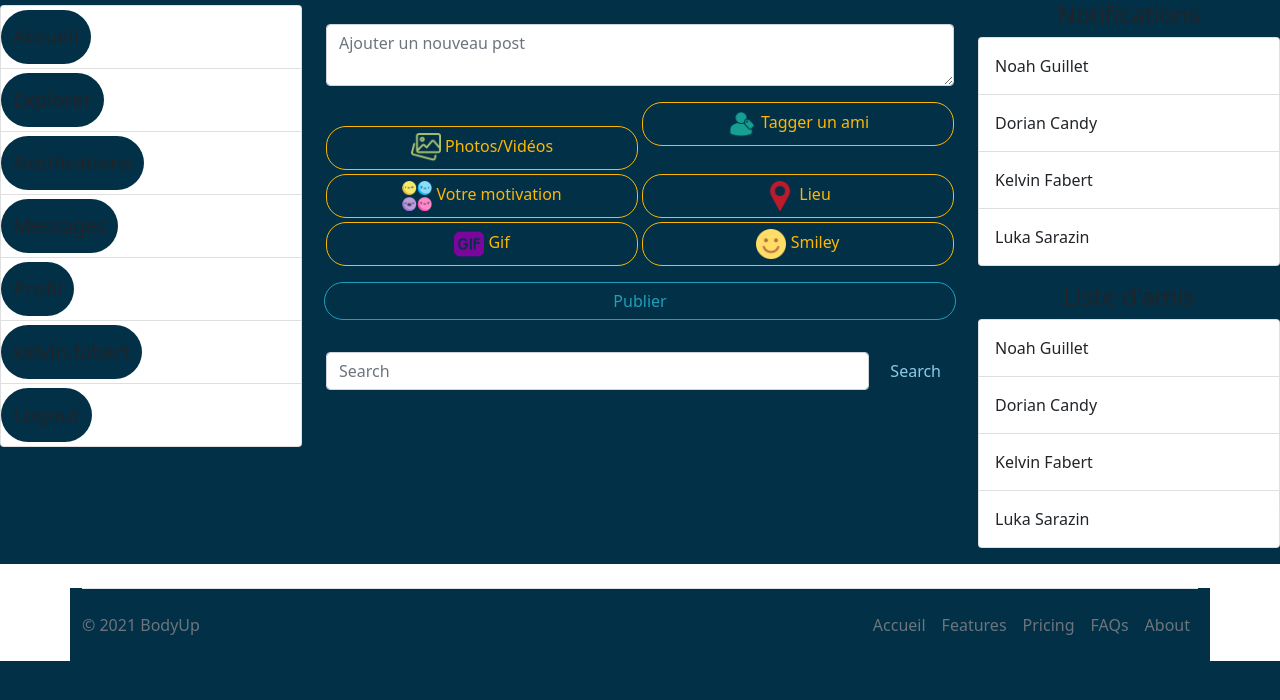
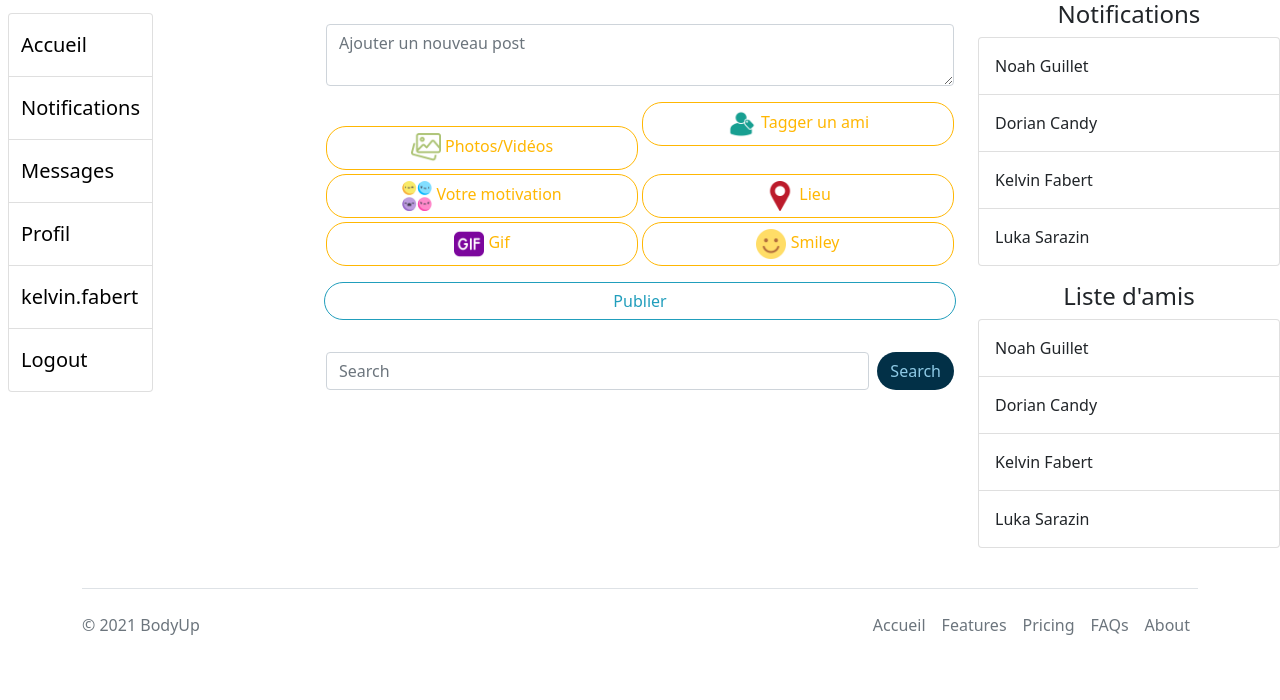
Before and after one commit to Kelvinfbt/mspr-wis2, a PHP site: page / in a window 1280 px wide. Shown: the top 700 px of the page. Run offline with PHP 8.4, Linux system fonts and the light colour scheme; the visitor is signed in with stand-in values (Sample User, id 1); data comes from the database, SQL or seed files in the repository.

Commit message:
update : color

```diff
--- a/src/scss/components/_sidebar.scss
+++ b/src/scss/components/_sidebar.scss
@@ -1,11 +1,11 @@
 #sidebar {
 
-  .site-brand {
+
     display: inline-block;
     text-decoration: none;
     color: white;
     padding: 0.5rem;
-  }
+
   ul {
     padding-left: 0;
     margin-top: 5px;
@@ -15,10 +15,12 @@
     li {
       padding: 4px 0;
 
+
       a {
         display: inline-block;
         text-decoration: none;
-        color: inherit;
+        color: black;
+        background-color: white;
         padding: .75rem;
         font-size: 20px;
         border-radius: 50rem;
--- a/src/scss/pages/_home.scss
+++ b/src/scss/pages/_home.scss
@@ -1,3 +1,3 @@
 * {
-  background-color: $dark;
+
 }
--- a/template-parts/layout/sidebar-menu.php
+++ b/template-parts/layout/sidebar-menu.php
@@ -10,13 +10,6 @@ $auth = getAuth();
             <a href="/">
                 <div class="link-wrapper">
                     <span>Accueil</span>
-                </div>
-            </a>
-        </li>
-        <li class="list-group-item">
-            <a href="/explorer">
-                <div class="link-wrapper">
-                    <span>Explorer</span>
                 </div>
             </a>
         </li>
```
Also changed, not shown: assets/css/app.css.
